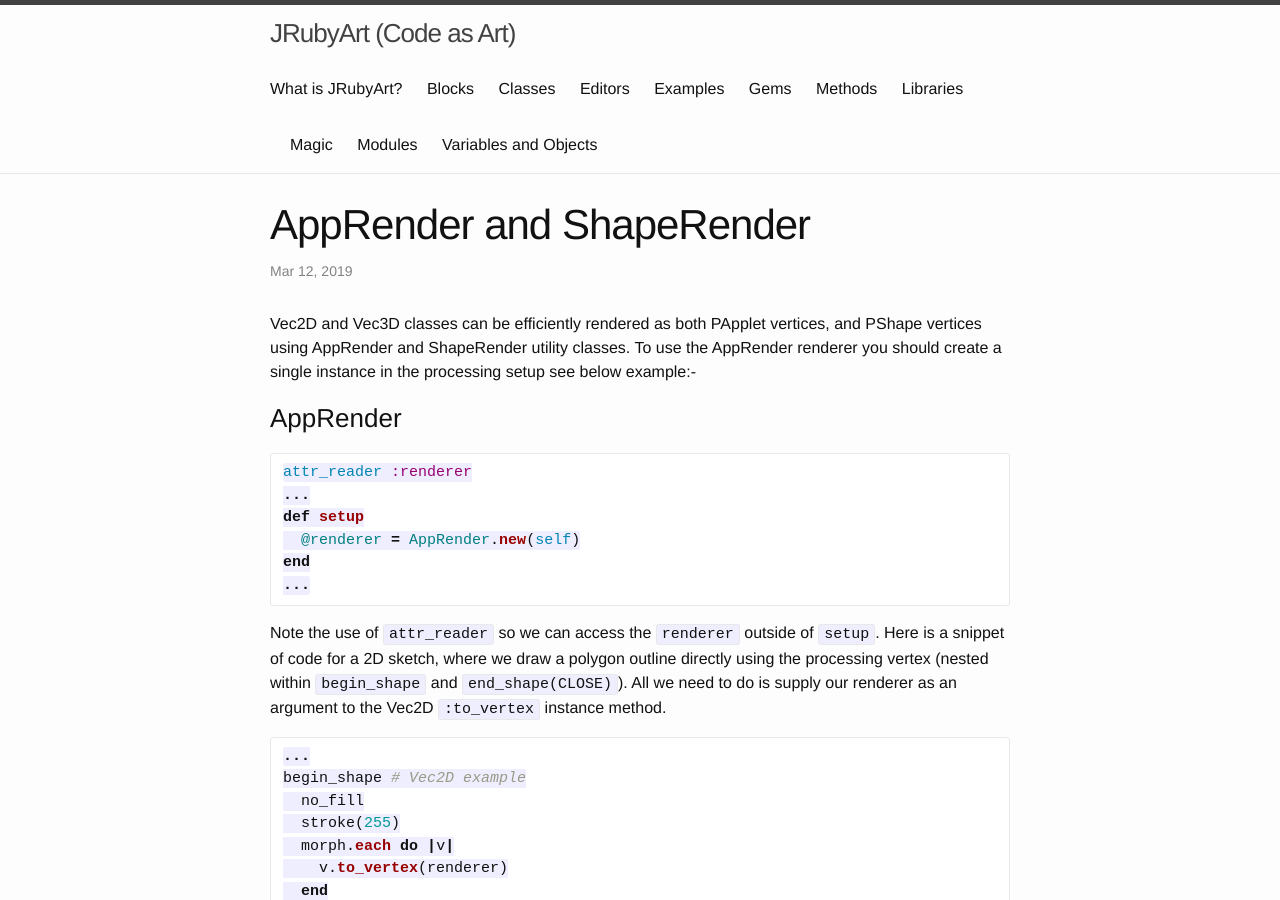
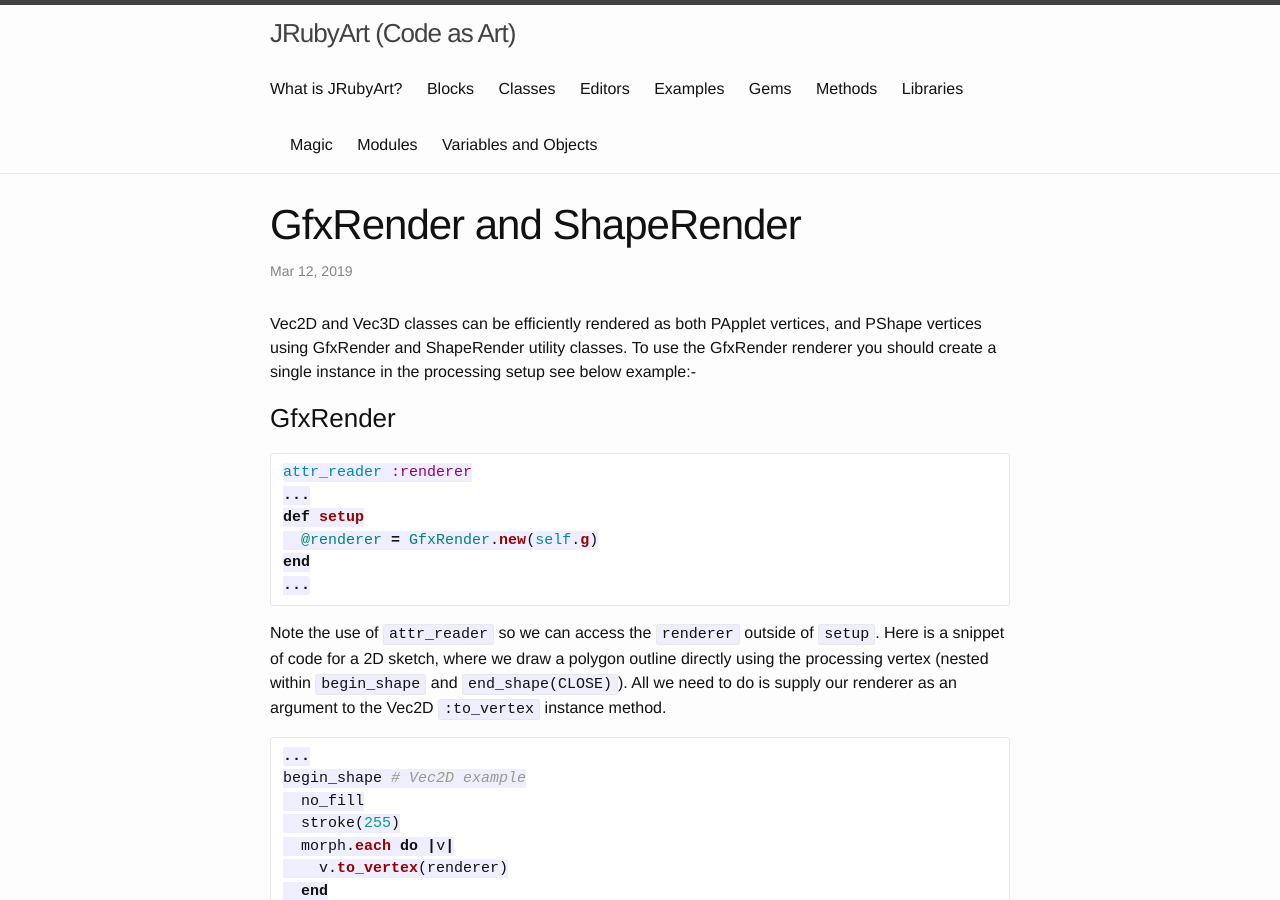
Before and after one commit to ruby-processing/JRubyArt, a Jekyll site: the page built from _classes/gfx_render.md, in a window 1280 px wide and 900 px high. Built offline with Jekyll 4.4.1, drawn with Linux system fonts in a browser that asks for light colours.

Commit message:
AppRender => GfxRender

````diff
--- a/_classes/app_render.md
+++ b/_classes/gfx_render.md
@@ -1,17 +1,17 @@
 ---
 layout: post
-title:  "AppRender and ShapeRender"
-keywords: to_vertex, Vec3D, Vec2D, AppRender, ShapeRender
+title:  "GfxRender and ShapeRender"
+keywords: to_vertex, Vec3D, Vec2D, GfxRender, ShapeRender
 ---
-Vec2D and Vec3D classes can be efficiently rendered as both PApplet vertices, and PShape vertices using AppRender and ShapeRender utility classes. To use the AppRender renderer you should create a single instance in the processing setup see below example:-
+Vec2D and Vec3D classes can be efficiently rendered as both PApplet vertices, and PShape vertices using GfxRender and ShapeRender utility classes. To use the GfxRender renderer you should create a single instance in the processing setup see below example:-
 
-### AppRender
+### GfxRender
 
 ```ruby
 attr_reader :renderer
 ...
 def setup
-  @renderer = AppRender.new(self)
+  @renderer = GfxRender.new(self.g)
 end
 ...
 ```
````
Also changed, not shown: _editors/atom.md (+2 -2 lines).
